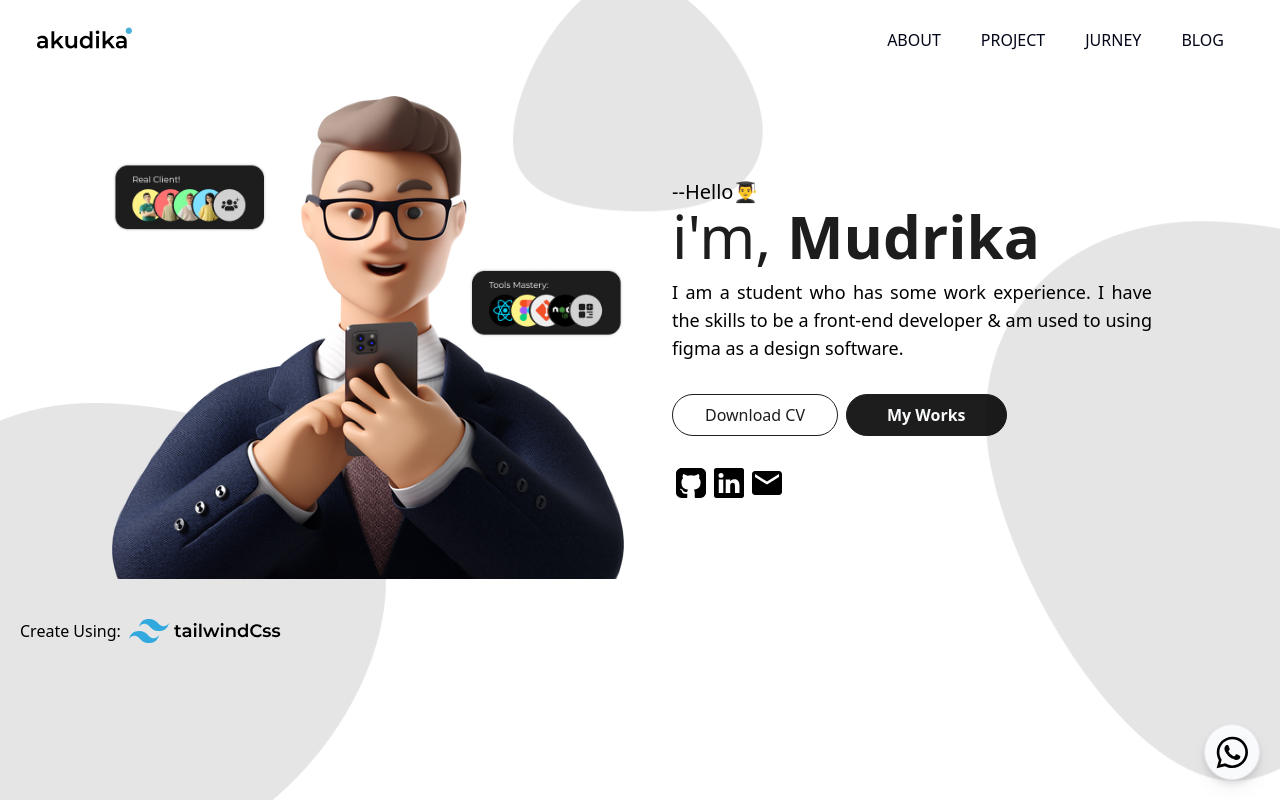
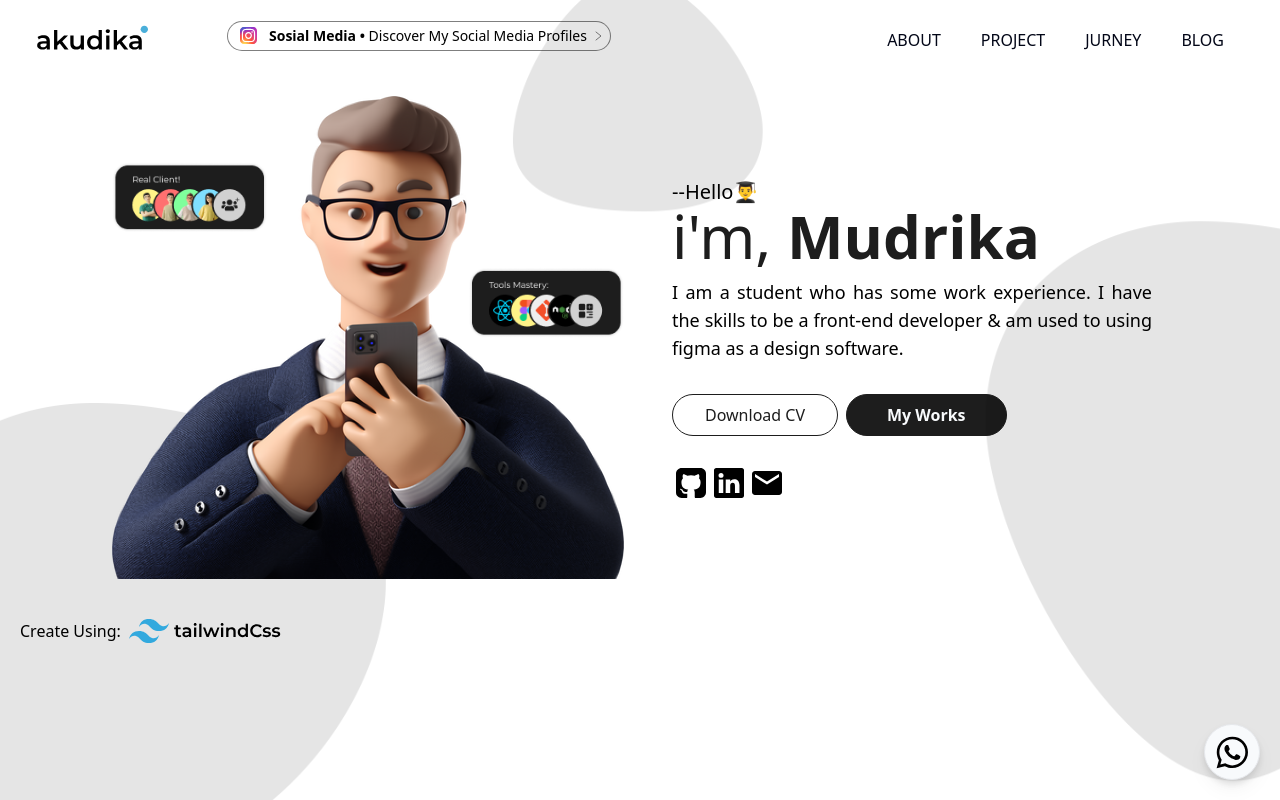
Before and after one commit to akudikaCode/akudikaCode.github.io, a website: page index.html in a window 1280 px wide. Drawn offline with Linux system fonts and the light colour scheme.

Commit message:
Nav Instagram Button

```diff
--- a/index.html
+++ b/index.html
@@ -13,9 +13,17 @@
         <div class="container">
             <div class="flex items-center justify-between relative">
                 <div class="px-4">
-                    <img src="dist/img/Logo.svg" alt="Logo akudika" class="block py-6 w-24">
+                    <img src="dist/img/Logo.svg" alt="Logo akudika" class="block py-6 w-32 md:w-28">
                 </div>
+                <a href="https://www.instagram.com/akudika_dev/" class="group absolute ml-52 hidden md:block">
+                    <div class="ring-1 ring-black ring-opacity-50 h-7 rounded-full inline-flex items-center hover:ring-opacity-75">
+                        <img src="dist/img/Icon/instagram.svg" alt="instagram" class="self-center py-2 px-3">
+                        <p class="text-sm self-center"><span class="font-semibold">Sosial Media •</span> Discover My Social Media Profiles</p>
+                        <img src="dist/img/Icon/arrow.svg" alt="arrow" class="py-2 px-2">
+                    </div>
+                </a>
                 <div class="flex items-center px-4">
+
 
                     <button id="hamburger" name="hamburger" type="button" class="block absolute right-4 lg:hidden">
                         <span class="hamburger-line transition duration-300 ease-in-out origin-top-left"></span>
@@ -112,7 +120,7 @@
             </a>
         </div>
     </div>
-    <!-- Whatsapp button en -->
+    <!-- Whatsapp button end -->
 
     <script src="dist/js/script.js"></script>
 </body>
--- a/package.json
+++ b/package.json
@@ -10,6 +10,8 @@
   "author": "",
   "license": "ISC",
   "devDependencies": {
+    "prettier": "^3.0.2",
+    "prettier-plugin-tailwindcss": "^0.5.3",
     "tailwindcss": "^3.3.3"
   }
 }
--- a/src/input.css
+++ b/src/input.css
@@ -2,24 +2,23 @@
 @tailwind components;
 @tailwind utilities;
 
-.navbar-fixed{
-    @apply fixed z-[9999] bg-white bg-opacity-80;
-    backdrop-filter: blur(5px);
-    box-shadow: inset 0 -1px 0 0 rgba(0, 0, 0, 0.1);
+.navbar-fixed {
+  @apply fixed z-[9999] bg-white bg-opacity-80 backdrop-blur-sm;
+  box-shadow: inset 0 -1px 0 0 rgba(0, 0, 0, 0.1);
 }
 
-.hamburger-line{
-    @apply w-[30px] h-[2px] my-2 block bg-slate-950;
+.hamburger-line {
+  @apply w-[30px] h-[2px] my-2 block bg-slate-950;
 }
 
-.hamburger-active > span:nth-child(1){
-    @apply rotate-45;
+.hamburger-active > span:nth-child(1) {
+  @apply rotate-45;
 }
 
-.hamburger-active > span:nth-child(3){
-    @apply -rotate-45;
+.hamburger-active > span:nth-child(3) {
+  @apply -rotate-45;
 }
 
-.hamburger-active > span:nth-child(2){
-    @apply scale-0;
+.hamburger-active > span:nth-child(2) {
+  @apply scale-0;
 }
```
Also changed, not shown: dist/img/Icon/arrow.svg (added), dist/img/Icon/instagram.svg (added), dist/js/script.js, dist/output.css, 1 other file.
